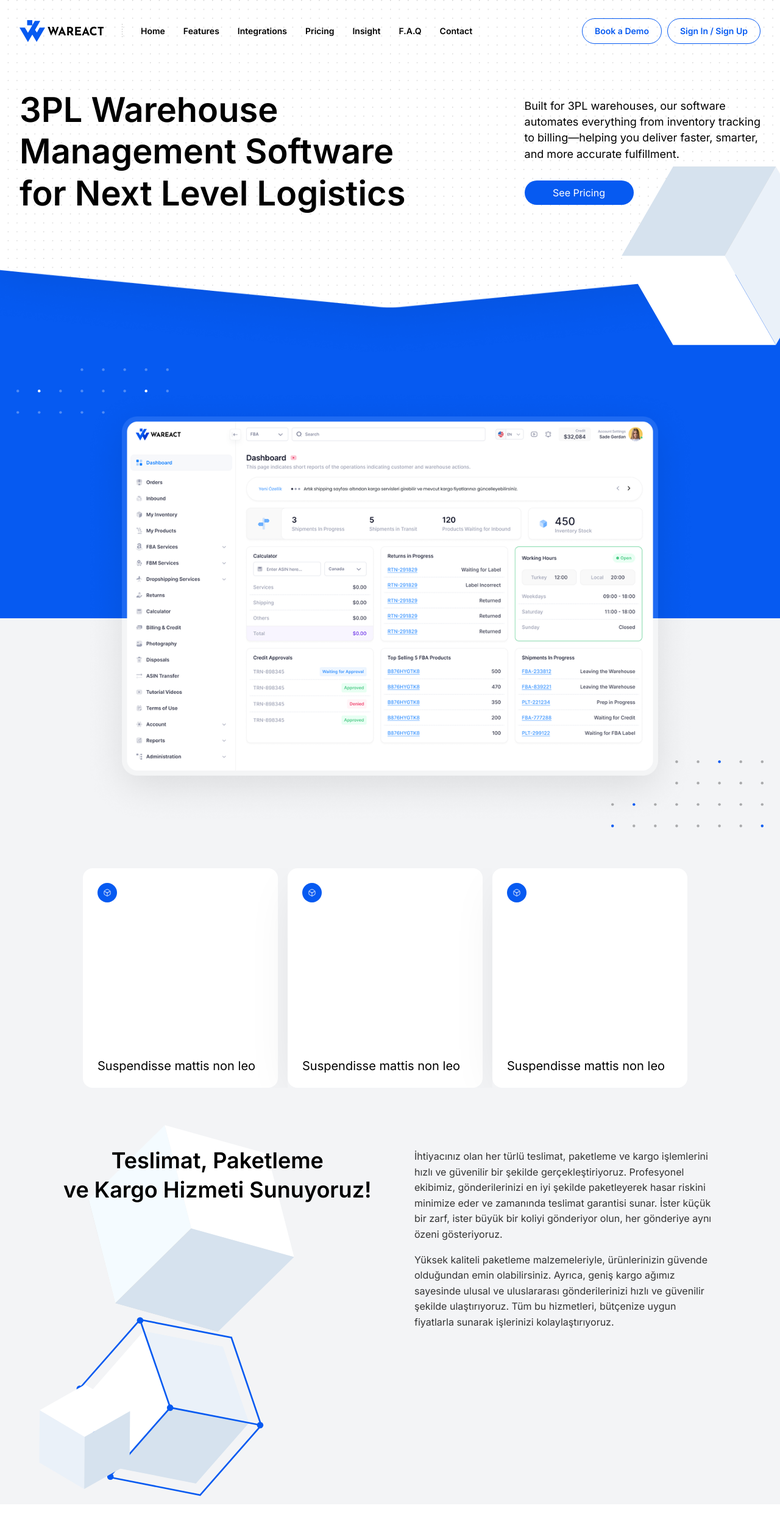
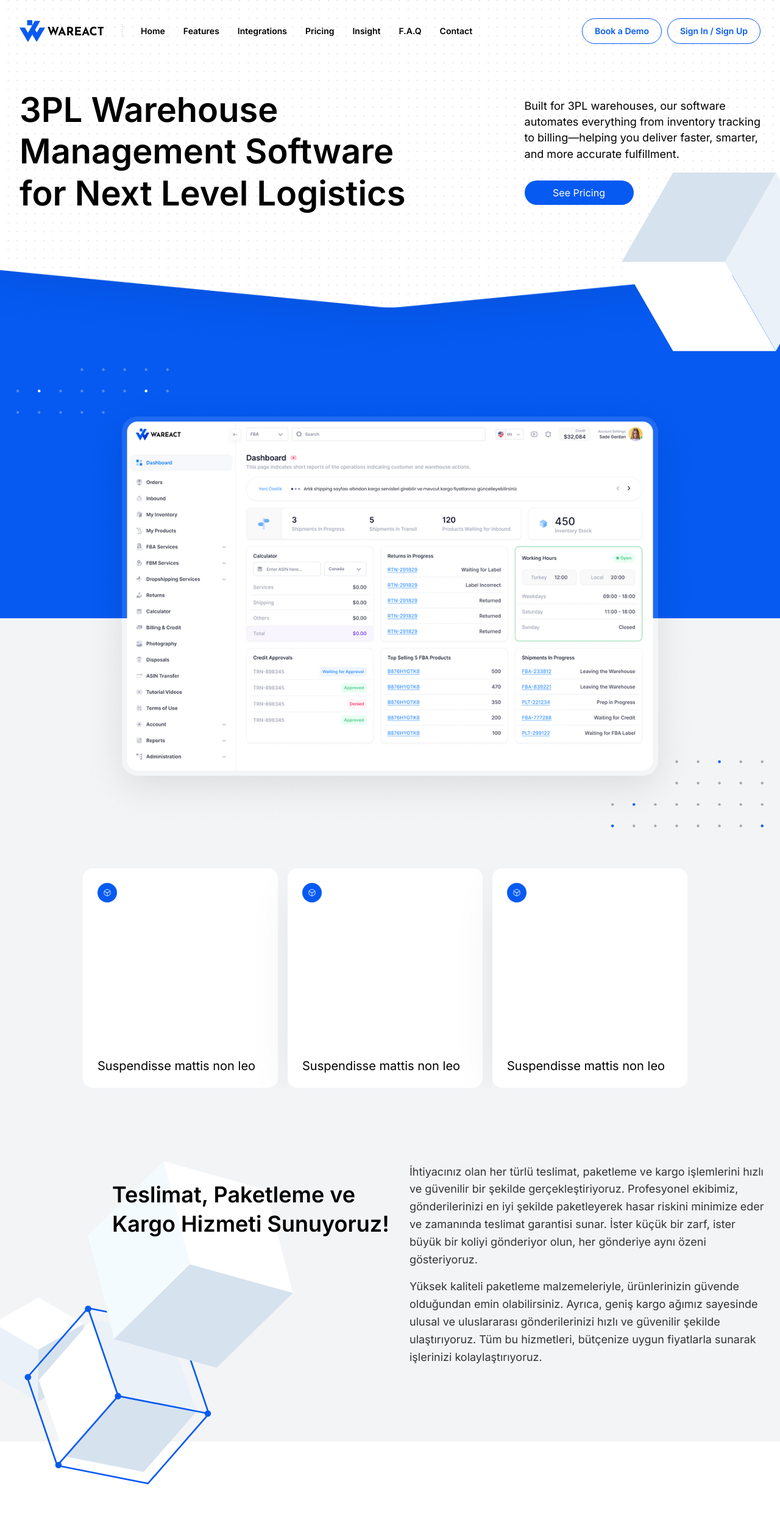
Before and after one commit to muslumdogan01/WareAct, a Next.js app in the folder wareact-frontend/: page / in a window 1280 px wide. Shown: the top 2483 px of the page at 61% size. Built offline with nearby package versions, Linux system fonts and the light colour scheme.

Commit message:
bugs fixed delivery

```diff
--- a/wareact-frontend/src/components/content/cards/page.tsx
+++ b/wareact-frontend/src/components/content/cards/page.tsx
@@ -42,7 +42,7 @@ const ReusableSlider = ({
           },
           1040: {
             spaceBetween: 24,
-
+            allowTouchMove: false,
           },
         }}
         grabCursor
--- a/wareact-frontend/src/components/content/deliveryInfo/page.tsx
+++ b/wareact-frontend/src/components/content/deliveryInfo/page.tsx
@@ -2,47 +2,47 @@ import Image from "next/image";
 
 const DeliveryInfo = () => {
   return (
-    <section className="w-full px-4 md:px-8 lg:px-16  bg-[#F3F4F6]">
-      <div className="max-w-[1280px] mx-auto flex flex-col lg:flex-row items-center lg:items-start gap-10">
-        {/* Sol: Başlık + görseller */}
-        <div className="relative flex flex-col items-center lg:items-start lg:w-1/2 space-y-6">
-
-          {/* Büyük kutu */}
-          <div className="hidden lg:block w-[500px] h-[462px] relative z-10">
+    <div className="w-full flex justify-center items-center px-4 py-10 bg-[#F3F4F6]">
+      {/* Ana container: yan yana hizalama */}
+      <div className="max-w-[1280px] w-full flex flex-col lg:flex-row gap-4 lg:gap-16 items-center relative">
+      <h2 className="absolute z-40 top-28 left-42 text-4xl font-semibold leading-[1.32] text-black">
+              Teslimat, Paketleme  ve <br /> Kargo Hizmeti Sunuyoruz!
+            </h2>
+        <div className="w-full lg:w-1/2 h-[500px] relative flex justify-center items-center ">
+          {/* Orta kutu */}
+          <div className="hidden lg:block w-[500px] h-[462px] absolute left-1/2 transform -translate-x-1/2 z-30">
             <Image
               src="/icons/content/delivery1.svg"
-              alt="Büyük Kargo Kutusu"
+              alt="orta Kargo Kutusu"
               fill
-              className="object-contain w-[500px] h-[462px]"
+              className="object-contain"
+            />
+
+          </div>
+
+          {/* Alt kutular */}
+          <div className="hidden lg:block w-[350px] h-[350px] absolute top-[290px] left-[30%] transform -translate-x-1/2 z-20">
+            <Image
+              src="/icons/content/delivery2.svg"
+              alt="orta Kutu"
+              fill
+              className="object-contain"
             />
           </div>
 
-          {/* Küçük kutu */}
-          <div className="hidden lg:block w-[350px] h-[350px] absolute -bottom-10 left-10 z-0">
+          <div className="hidden lg:block w-[150px] h-[173px] absolute top-[303px] left-[8%] transform -translate-x-1/2 z-10">
             <Image
-              src="/icons/content/delivery2.svg"
-              alt="Küçük Kutu"
+              src="/icons/content/delivery3.svg"
+              alt="küçük Kargo Kutusu"
               fill
-              className="object-contain w-[300px] h-[289px]"
+              className="object-contain"
             />
           </div>
-          <div className="hidden lg:block w-[150px] h-[173px] relative z-10">
-            <Image
-              src="/icons/content/delivery3.svg"
-              alt="Büyük Kargo Kutusu"
-              fill
-              className="object-contain w-[150px] h-[173px]"
-            />
         </div>
 
-          {/* Başlık – kutunun üstünde */}
-          <h2 className="lg:absolute lg:top-24 lg:left-10 text-center text-4xl font-semibold leading-[1.32] text-black z-20">
-            Teslimat, Paketleme <br />  ve Kargo Hizmeti Sunuyoruz!
-          </h2>
-        </div>
-
-        {/* Sağ: Açıklama */}
-        <div className="text-[18px] text-center pt-[100px]  leading-[1.6] font-normal md:text-base text-[#333] space-y-4 lg:text-left lg:max-w-[496px]">
+        {/* Metin */}
+        <div className="w-full lg:w-1/2">
+          <div className="text-[18px] text-center lg:text-left leading-[1.6] font-normal text-[#333] space-y-4">
             <p>
               İhtiyacınız olan her türlü teslimat, paketleme ve kargo işlemlerini
               hızlı ve güvenilir bir şekilde gerçekleştiriyoruz. Profesyonel
@@ -60,7 +60,8 @@ const DeliveryInfo = () => {
             </p>
           </div>
         </div>
-    </section>
+      </div>
+    </div>
   );
 };
 
--- a/wareact-frontend/src/components/dashboard/page.tsx
+++ b/wareact-frontend/src/components/dashboard/page.tsx
@@ -1,10 +1,17 @@
-import Image from 'next/image'
-import React from 'react'
+import Image from "next/image";
+import React from "react";
 
 const Dashboard = () => {
   return (
     <div className=" w-full hidden lg:flex bg-[#065AF1]  justify-center items-baseline  min-h-[590px]   relative">
-
+      <div className="absolute -top-70 lg:block hidden  -right-30 z-40 overflow-hidden   w-[422px] xl:h-[571px]">
+        <Image
+          src="/icons/content/square.svg"
+          alt="square"
+          fill
+          className="object-contain"
+        />
+      </div>
       <section className="flex justify-center items-center pt-52 relative z-50">
         <div className="w-full max-w-[1016px] relative">
           <div className="absolute top-[-28px] left-[-105px]">
@@ -34,7 +41,7 @@ const Dashboard = () => {
         </div>
       </section>
     </div>
-  )
-}
+  );
+};
 
-export default Dashboard
+export default Dashboard;
--- a/wareact-frontend/src/components/header/hero/page.tsx
+++ b/wareact-frontend/src/components/header/hero/page.tsx
@@ -1,10 +1,11 @@
-import Image from "next/image";
+
 import React from "react";
 
 const Hero = () => {
   return (
-    <div className=" lg:absolute lg:top-[110px] w-full z-50">
-      <section className="container mx-auto w-full">
+    <div className="  lg:absolute lg:top-[110px] w-full z-50">
+      <div className="w-full h-full relative">
+        <section className="container mx-auto w-full relative">
           <div className="w-full justify-between items-center flex flex-col lg:flex-row px-8 pt-2 pb-[50px] lg:pb-0 xl:pt-9">
             <h1 className="text-2xl  xl:text-[56px] hidden lg:flex text-left font-semibold leading-[1.22] text-black">
               3PL Warehouse <br /> Management Software <br /> for Next Level
@@ -16,10 +17,10 @@ const Hero = () => {
             </h1>
             <div className="flex flex-col lg:items-start justify-center items-center">
               <p className="text-center lg:text-left mt-[50px] lg:mt-0 text-[18px] leading-[1.46] font-normal">
-              Built for 3PL warehouses, our software <br /> automates everything
-              from inventory <br className="lg:hidden block" /> tracking{" "}
-              <br className="hidden lg:block" /> to billing—helping you deliver{" "}
-              <br className="lg:hidden block" />
+                Built for 3PL warehouses, our software <br /> automates
+                everything from inventory <br className="lg:hidden block" />{" "}
+                tracking <br className="hidden lg:block" /> to billing—helping
+                you deliver <br className="lg:hidden block" />
                 faster, smarter, <br className="hidden lg:block" /> and more
                 accurate <br className="lg:hidden block" /> fulfillment.
               </p>
@@ -32,19 +33,7 @@ const Hero = () => {
             </div>
           </div>
         </section>
-      <div
-        className="absolute top-6 lg:block hidden  -right-30 z-40 overflow-hidden
-                w-[150px] h-[200px]
-                md:w-[220px] md:h-[300px]
-                lg:w-[300px] lg:h-[400px]
-                xl:w-[422px] xl:h-[571px]"
-      >
-        <Image
-          src="/icons/content/square.svg"
-          alt="square"
-          fill
-          className="object-contain"
-        />
+
       </div>
     </div>
   );
```
Lines whose indentation alone changed are shown as unchanged.
